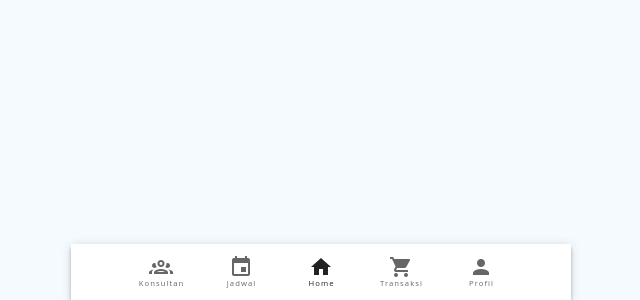
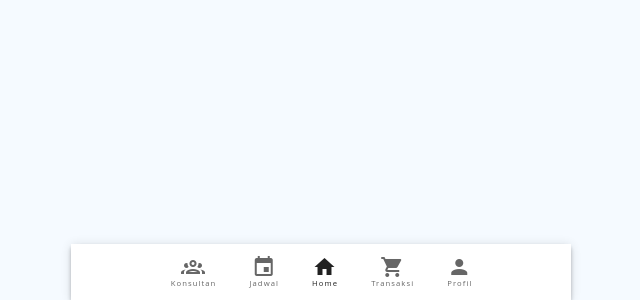
Before and after one commit to argaghulamahmad/evaluatte-mw, a Vue app: page / in a window 1280 px wide. Shown: the part 500-800 px from the top of the page, without its empty margins (320-960 px from the left). Built offline with nearby package versions, Linux system fonts and the light colour scheme.

Commit message:
Make nav more tighter

```diff
--- a/src/BottomNavigation.vue
+++ b/src/BottomNavigation.vue
@@ -42,6 +42,6 @@ span {
   font-size: 80%;
 }
 .v-item-group.v-bottom-navigation .v-btn {
-  min-width: 0;
+  min-width: 0 !important;
 }
 </style>
```
